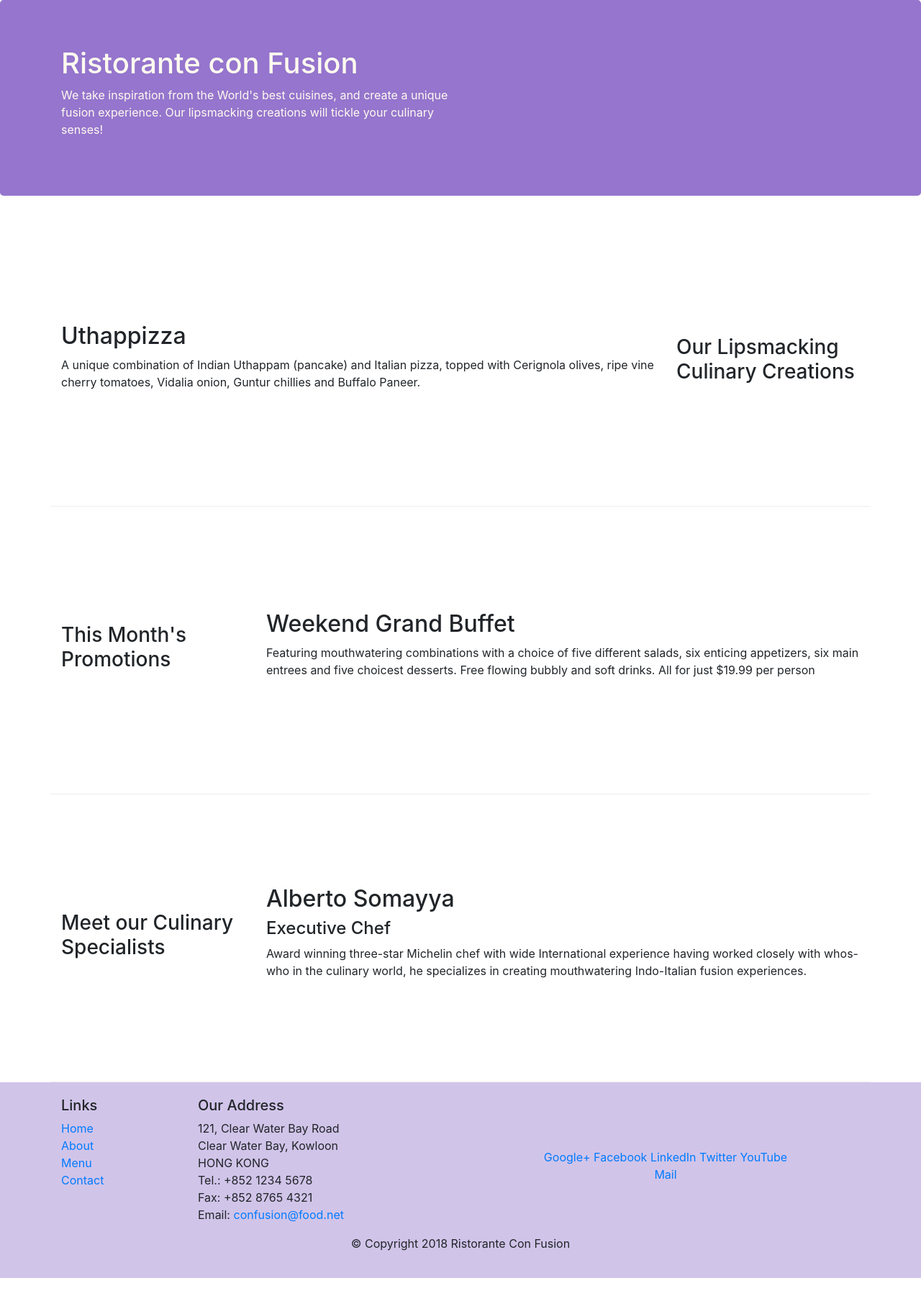
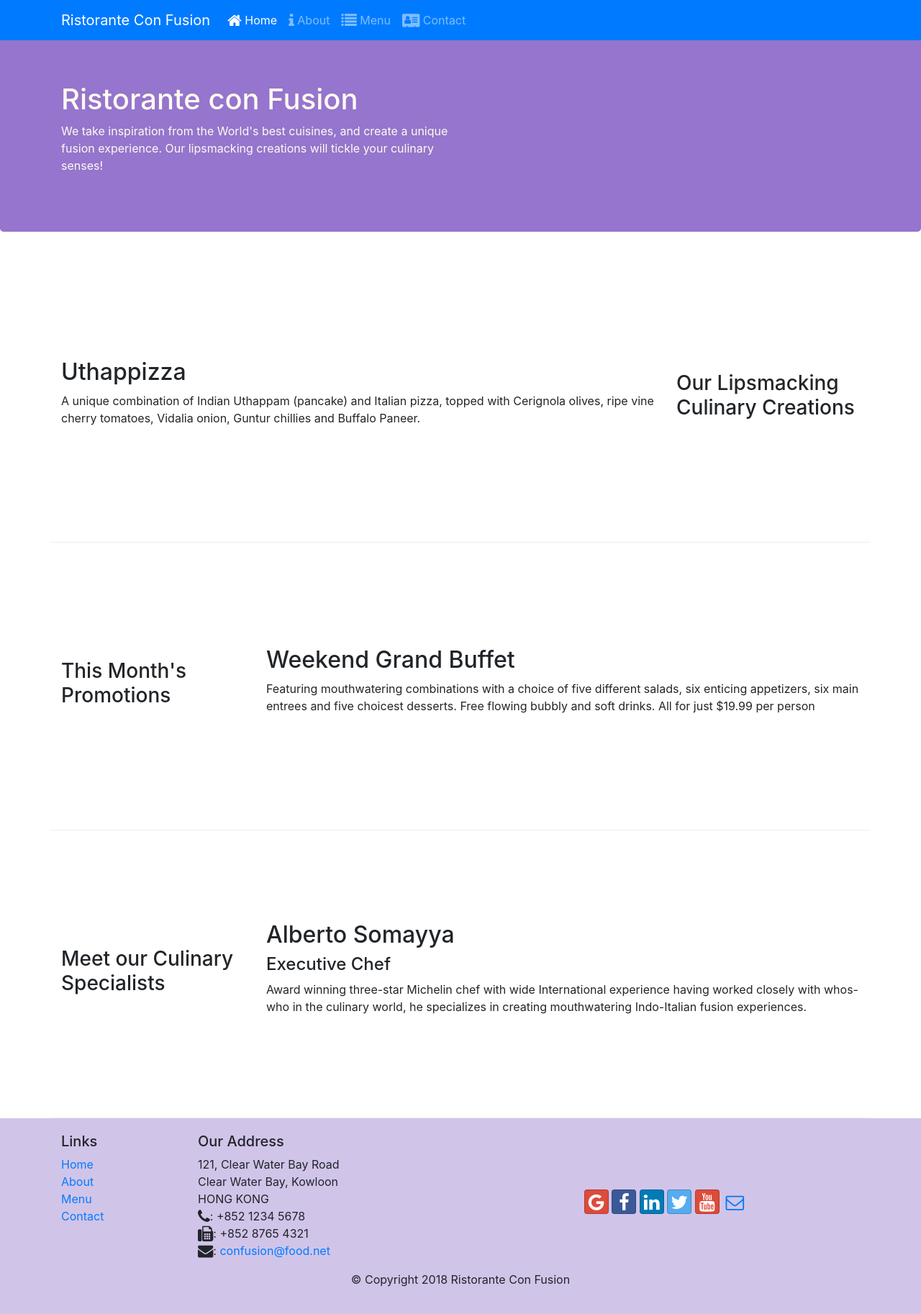
Before and after one commit to soethan98/Coursea-Boostrap-Course, a website: page index.html in a window 1280 px wide. Shown: the whole page at 72% size. Before the commit the page ends 1776 px from the top, so only its background shows below. Drawn offline with nearby package versions, Linux system fonts and the light colour scheme.

Commit message:
Add font icon

```diff
--- a/css/style.css
+++ b/css/style.css
@@ -26,3 +26,12 @@
 .address{
     margin: 0;
 }
+
+.navbar-dark{
+    background-color: #512DA8 !important;
+}
+
+body{
+    padding: 50px 0px 0px 0px;
+    z-index: 0;
+}
--- a/index.html
+++ b/index.html
@@ -8,18 +8,45 @@
     <meta http-equiv="x-ua-compatible" content="ie=edge">
 
     <link rel="stylesheet" href="css/style.css">
-
     <link rel="stylesheet" href="node_modules/bootstrap/dist/css/bootstrap.min.css">
+    <link rel="stylesheet" href="node_modules/font-awesome/css/font-awesome.min.css">
+    <link rel="stylesheet" href="node_modules/bootstrap-social/bootstrap-social.css">
 </head>
 
 <body>
+    <nav class="navbar navbar-dark navbar-expand-sm bg-primary fixed-top">
+
+        <button class="navbar-toggler" type="button" data-toggle="collapse" data-target="#Navbar">
+            <span class="navbar-toggler-icon"></span>
+
+        </button>
+        <div class="container">
+            <a class="navbar-brand" href="#">Ristorante Con Fusion</a>
+            <div class="collapse navbar-collapse" id="Navbar">
+                <ul class="navbar-nav mr-auto">
+                    <li class="nav-item active"><a class="nav-link" href="#"><span class="fa fa-home fa-lg"></span>
+                            Home</a></li>
+                    <li class="nav-item"><a class="nav-link" href="./aboutus.html"><span
+                                class="fa fa-info fa-lg"></span> About</a></li>
+                    <li class="nav-item"><a class="nav-link" href="#"><span class="fa fa-list fa-lg"></span> Menu</a>
+                    </li>
+                    <li class="nav-item"><a class="nav-link" href="#"><span class="fa fa-address-card fa-lg"></span>
+                            Contact</a></li>
+
+                </ul>
+            </div>
+
+        </div>
+
+    </nav>
 
     <header class="jumbotron">
         <div class="container">
             <div class="row row-header">
                 <div class="col-12 col-sm-6">
                     <h1>Ristorante con Fusion</h1>
-                    <p>We take inspiration from the World's best cuisines, and create a unique fusion experience. Our lipsmacking creations will tickle your culinary senses!</p>
+                    <p>We take inspiration from the World's best cuisines, and create a unique fusion experience. Our
+                        lipsmacking creations will tickle your culinary senses!</p>
                 </div>
                 <div class="col-12 col-sm">
                 </div>
@@ -34,7 +61,8 @@
             </div>
             <div class="col col-sm col-md order-sm-first">
                 <h2>Uthappizza</h2>
-                <p>A unique combination of Indian Uthappam (pancake) and Italian pizza, topped with Cerignola olives, ripe vine cherry tomatoes, Vidalia onion, Guntur chillies and Buffalo Paneer.</p>
+                <p>A unique combination of Indian Uthappam (pancake) and Italian pizza, topped with Cerignola olives,
+                    ripe vine cherry tomatoes, Vidalia onion, Guntur chillies and Buffalo Paneer.</p>
             </div>
         </div>
 
@@ -45,7 +73,9 @@
             </div>
             <div class="col col-sm col-md">
                 <h2>Weekend Grand Buffet</h2>
-                <p>Featuring mouthwatering combinations with a choice of five different salads, six enticing appetizers, six main entrees and five choicest desserts. Free flowing bubbly and soft drinks. All for just $19.99 per person </p>
+                <p>Featuring mouthwatering combinations with a choice of five different salads, six enticing appetizers,
+                    six main entrees and five choicest desserts. Free flowing bubbly and soft drinks. All for just
+                    $19.99 per person </p>
             </div>
         </div>
 
@@ -56,7 +86,9 @@
             <div class="col col-sm col-md">
                 <h2>Alberto Somayya</h2>
                 <h4>Executive Chef</h4>
-                <p>Award winning three-star Michelin chef with wide International experience having worked closely with whos-who in the culinary world, he specializes in creating mouthwatering Indo-Italian fusion experiences. </p>
+                <p>Award winning three-star Michelin chef with wide International experience having worked closely with
+                    whos-who in the culinary world, he specializes in creating mouthwatering Indo-Italian fusion
+                    experiences. </p>
             </div>
         </div>
     </div>
@@ -79,19 +111,24 @@
                         121, Clear Water Bay Road<br>
                         Clear Water Bay, Kowloon<br>
                         HONG KONG<br>
-		              Tel.: +852 1234 5678<br>
-		              Fax: +852 8765 4321<br>
-		              Email: <a href="mailto:confusion@food.net">confusion@food.net</a>
+                        <i class="fa fa-phone fa-lg"></i>: +852 1234 5678<br>
+                        <i class="fa fa-fax fa-lg"></i>: +852 8765 4321<br>
+                        <i class="fa fa-envelope fa-lg"></i>:
+                        <a href="mailto:confusion@food.net">confusion@food.net</a>
                     </address>
                 </div>
                 <div class="col-12 col-sm-4 align-self-center">
                     <div class="text-center">
-                        <a href="http://google.com/+">Google+</a>
-                        <a href="http://www.facebook.com/profile.php?id=">Facebook</a>
-                        <a href="http://www.linkedin.com/in/">LinkedIn</a>
-                        <a href="http://twitter.com/">Twitter</a>
-                        <a href="http://youtube.com/">YouTube</a>
-                        <a href="mailto:">Mail</a>
+                        <a class="btn btn-social-icon btn-google" href="http://google.com/+"><i class="fa fa-google"></i></a>
+                            <a class="btn btn-social-icon btn-facebook"
+                                href="http://www.facebook.com/profile.php?id="><i class="fa fa-facebook"></i></a>
+                            <a class="btn btn-social-icon btn-linkedin" href="http://www.linkedin.com/in/"><i
+                                    class="fa fa-linkedin"></i></a>
+                            <a class="btn btn-social-icon btn-twitter" href="http://twitter.com/"><i
+                                    class="fa fa-twitter"></i></a>
+                            <a class="btn btn-social-icon btn-google" href="http://youtube.com/"><i
+                                    class="fa fa-youtube"></i></a>
+                            <a class="btn btn-social-icon" href="mailto:"><i class="fa fa-envelope-o"></i></a>
                     </div>
                 </div>
             </div>
@@ -107,4 +144,5 @@
 <script src="node_modules/jquery/dist/jquery.slim.min.js"></script>
 <script src="node_modules/popper.js/dist/umd/popper.min.js"></script>
 <script src="node_modules/bootstrap/dist/js/bootstrap.min.js"></script>
+
 </html>
--- a/package.json
+++ b/package.json
@@ -15,6 +15,8 @@
   },
   "dependencies": {
     "bootstrap": "^4.0.0",
+    "bootstrap-social": "^5.1.1",
+    "font-awesome": "^4.7.0",
     "jquery": "^3.3.1",
     "popper.js": "^1.12.9"
   }
```
Also changed, not shown: aboutus.html (+34 -4 lines), 1 other file. Lines whose indentation alone changed are shown as unchanged.
